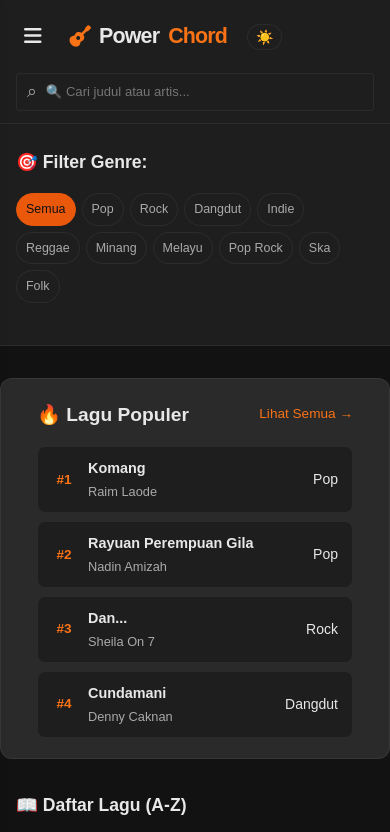
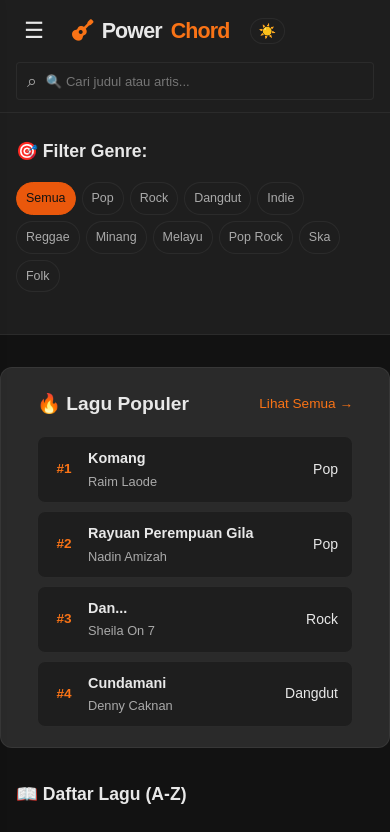
Before and after one commit to pance24-web/powerchord, a website with bundled scripts: page index.html in a window 390 px wide. Shown: the top 832 px of the page. Built offline with nearby package versions, Linux system fonts and the light colour scheme.

Commit message:
fix: replace Font Awesome hamburger icon with unicode, improve visibility

```diff
--- a/css/style.css
+++ b/css/style.css
@@ -230,11 +230,15 @@ button:disabled:focus-visible {
 /* --- HAMBURGER (selalu tampil di semua layar) --- */
 .hamburger {
     display: block;
+    flex-shrink: 0;
     border: 0;
     background: transparent;
     color: var(--text);
     padding: 8px;
-    font-size: 1.25rem;
+    font-size: 1.4rem;
+    line-height: 1;
+    min-width: 36px;
+    text-align: center;
 }
 .hamburger:hover,
 .hamburger:focus-visible {
--- a/index.html
+++ b/index.html
@@ -52,9 +52,7 @@
     <div class="main-wrapper">
         <header class="header">
             <div class="container header-inner">
-                <button class="hamburger" id="hamburgerBtn" aria-label="Buka menu">
-                    <i class="fas fa-bars"></i>
-                </button>
+                <button class="hamburger" id="hamburgerBtn" aria-label="Buka menu">☰</button>
                 <a href="index.html" class="logo" aria-label="PowerChord Home">
                     <i class="fas fa-guitar"></i> Power<span>Chord</span>
                 </a>
```
Also changed, not shown: catalog.html (+1 -3 lines), detail.html (+1 -3 lines).
